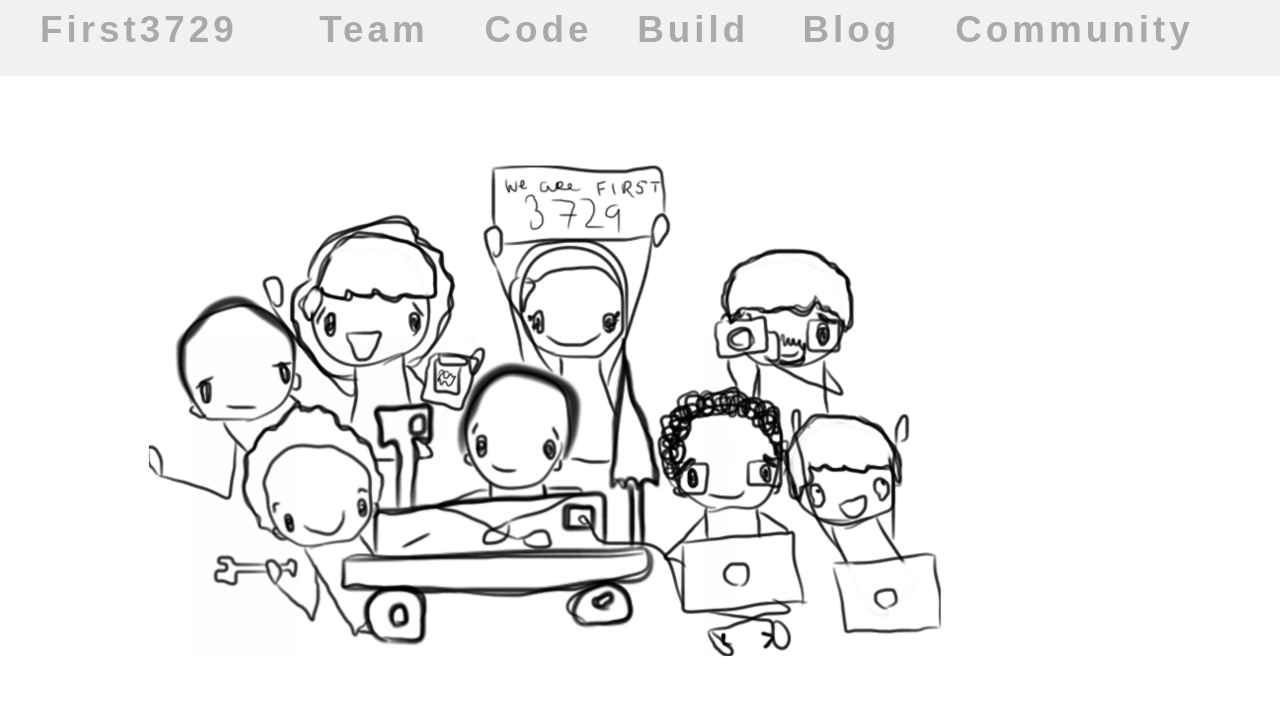
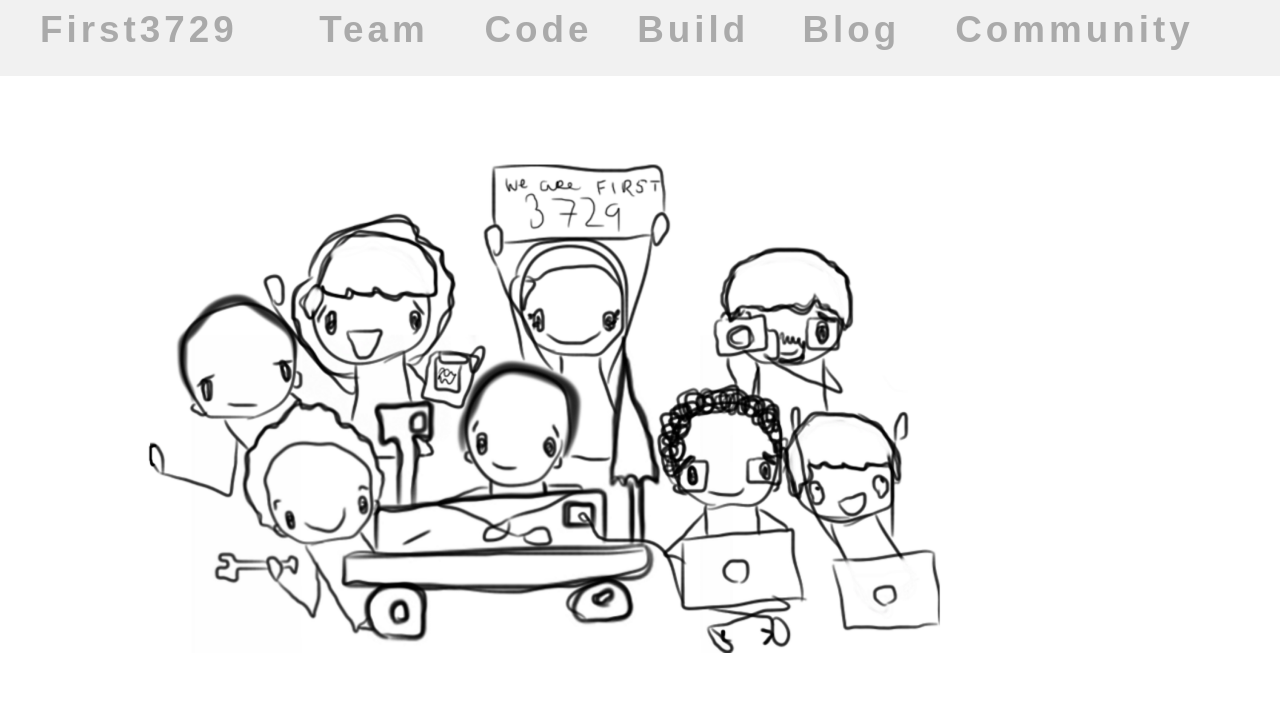
Before and after one commit to thewpaney/FRC-3729-Web, a Rails app: page /home in a window 1280 px wide. Shown: the top 706 px of the page. Run offline with Rails 7, Linux system fonts and the light colour scheme; style sheets or scripts are compiled from the project's sources; parts of the project's set-up code (start-up, migrations or seed data) failed here and were passed over; some libraries are stand-ins or nearby versions.

Commit message:
Added the new images

```diff
--- a/app/assets/stylesheets/team.css.scss
+++ b/app/assets/stylesheets/team.css.scss
@@ -30,7 +30,7 @@
     font-weight: bold;
     font-size: 1.5em;
     color: #aaa;
-    font-family:"Comic Sans MS", cursive, sans-serif;
+    font-family:"Avenir", sans-serif;
 }
 
 li#first {width: 22.2%;}
--- a/app/controllers/users_controller.rb
+++ b/app/controllers/users_controller.rb
@@ -5,7 +5,7 @@
     self.authenticate! params[:user]
     if !session[:user].nil?
       flash[:message]  = "You're logged in as #{session[:user].first} #{session[:user].last}."
-      redirect_to "/blog"
+      redirect_to "/team"
     elsif request.post?
       flash[:error] = "Login failed."
     end
@@ -95,7 +95,7 @@
     else
       flash[:error] = "You're not currently logged in!"
     end
-    redirect_to '/blog'
+    redirect_to '/team'
   end
 
 
--- a/app/views/home/index.html.erb
+++ b/app/views/home/index.html.erb
@@ -1,12 +1,12 @@
 <%= javascript_include_tag "layout.js" %>
 <div>
   <!--  <img id="mainpicture"  src='/assets/full.png' width=1000>-->
-  <%= image_tag "homepage.jpg", :id => "mainpicture", :style => "display: block; margin: auto auto auto auto", :width => 1000 %>
-  <%= image_tag "blog.jpg", :style => "display: none; margin: auto auto auto auto;", :width => 1000 %>
-  <%= image_tag "homepage.jpg", :style => "display: none; margin: auto auto auto auto;", :width => 1000 %>
-  <%= image_tag "code.jpg", :style => "display: none; margin: auto auto auto auto;", :width => 1000 %>
-  <%= image_tag "community.jpg", :style => "display: none; margin: auto auto auto auto;", :width => 1000 %>
-  <%= image_tag "team.jpg", :style => "display: none; margin: auto auto auto auto;", :width => 1000 %>
-  <%= image_tag "build.jpg", :style => "display: none; margin: auto auto auto auto;", :width => 1000 %>
+  <%= image_tag "homepage.png", :id => "mainpicture", :style => "display: block; margin: auto auto auto auto", :width => 1000 %>
+  <%= image_tag "blog.png", :style => "display: none; margin: auto auto auto auto;", :width => 1000 %>
+  <%= image_tag "homepage.png", :style => "display: none; margin: auto auto auto auto;", :width => 1000 %>
+  <%= image_tag "code.png", :style => "display: none; margin: auto auto auto auto;", :width => 1000 %>
+  <%= image_tag "community.png", :style => "display: none; margin: auto auto auto auto;", :width => 1000 %>
+  <%= image_tag "team.png", :style => "display: none; margin: auto auto auto auto;", :width => 1000 %>
+  <%= image_tag "build.png", :style => "display: none; margin: auto auto auto auto;", :width => 1000 %>
 
 </div>
--- a/app/views/layouts/team.html.erb
+++ b/app/views/layouts/team.html.erb
@@ -16,6 +16,7 @@
     <% else %>
     <li></li>
     <li> <%= link_to "Sign In", "/login" %></li>
+    <li> <%= link_to "Sign Up", "/signup" %></li>
     <% end %>
 
   </ul>
```
Also changed, not shown: app/assets/javascripts/layout.js.erb (+10 -10 lines), app/assets/images/blog.png (added), app/assets/images/build.png (added), app/assets/images/code.png (added), app/assets/images/community.png (added), app/assets/images/homepage.png (added), 1 other file.
